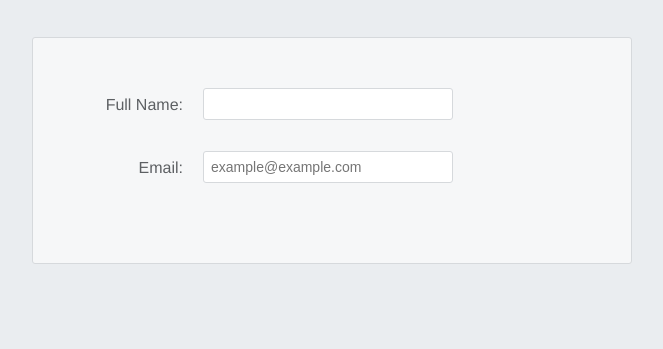
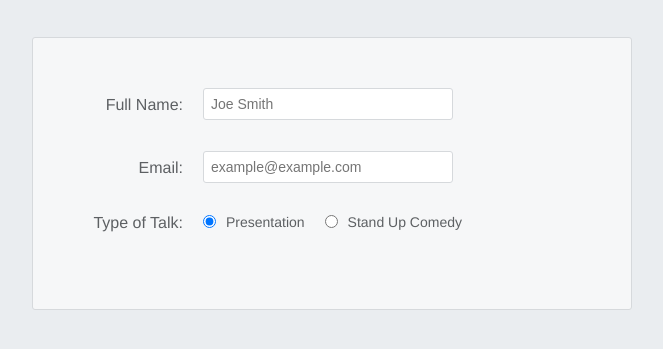
Before and after one commit to MotorScript/the-odin-project-assignments, a plain HTML site: page HTML-CSS/HTML-forms/speaker-form.html in a window 1280 px wide. Shown: the part 225-574 px from the top of the page, without its empty margins (308-971 px from the left). Drawn offline with Linux system fonts and the light colour scheme.

Commit message:
Added radio buttons and styled for mobile and desktop

```diff
--- a/HTML-CSS/HTML-forms/speaker-form.html
+++ b/HTML-CSS/HTML-forms/speaker-form.html
@@ -19,12 +19,19 @@
     <form action="" method="get" class="speaker-form">
         <div class="form-row">
             <label for="name">Full Name:</label>
-            <input type="text" name="user_name" id="name">
+            <input type="text" name="user_name" id="name" placeholder="Joe Smith">
         </div>
         <div class="form-row">
             <label for="email">Email:</label>
             <input type="email" name="user_email" id="email" placeholder="example@example.com">
         </div>
+        <fieldset class="legacy-form-row">
+            <legend>Type of Talk</legend>
+            <input type="radio" name="user_talk" id="present" value="presentation" checked>
+            <label for="present" class="radio-label">Presentation</label>
+            <input type="radio" name="user_talk" id="stand-up" value="stand-up-comedy">
+            <label for="stand-up" class="radio-label">Stand Up Comedy</label>
+        </fieldset>
 
 
     </form>
--- a/HTML-CSS/HTML-forms/styles.css
+++ b/HTML-CSS/HTML-forms/styles.css
@@ -64,6 +64,40 @@ body {
     margin-bottom: 15px;
 }
 
+.form-row input[type="text"]:invalid,
+.form-row input[type="email"]:invalid {
+
+    border: 1px solid #D55C5F;
+    color: #D55C5F;
+    box-shadow: none;
+}
+
+.legacy-form-row {
+
+    border: none;
+    margin-bottom: 40px;
+}
+
+.legacy-form-row legend {
+    margin-bottom: 15px;
+}
+
+.legacy-form-row .radio-label {
+    display: block;
+    font-size: 14px;
+    padding: 0 20px 0 10px;
+}
+
+.legacy-form-row input[type="radio"] {
+    margin-top: 2px;
+}
+
+.legacy-form-row .radio-label,
+.legacy-form-row input[type="radio"] {
+    float: left;
+
+}
+
 @media only screen and (min-width: 700px) {
 
     .speaker-form,
@@ -79,7 +113,9 @@ body {
     }
 
     .form-row input[type="text"],
-    .form-row input[type="email"] {
+    .form-row input[type="email"],
+    .form-row select,
+    .form-row textarea {
         width: 250px;
         height: initial;
 
@@ -91,4 +127,19 @@ body {
         margin-top: 7px;
         padding-right: 20px;
     }
+
+    .legacy-form-row {
+        margin-bottom: 10px;
+    }
+
+    .legacy-form-row legend {
+        width: 120px;
+        text-align: right;
+        padding-right: 20px;
+        float: left;
+    }
+
+    .legacy-form-row legend::after {
+        content: ":";
+    }
 }
```
